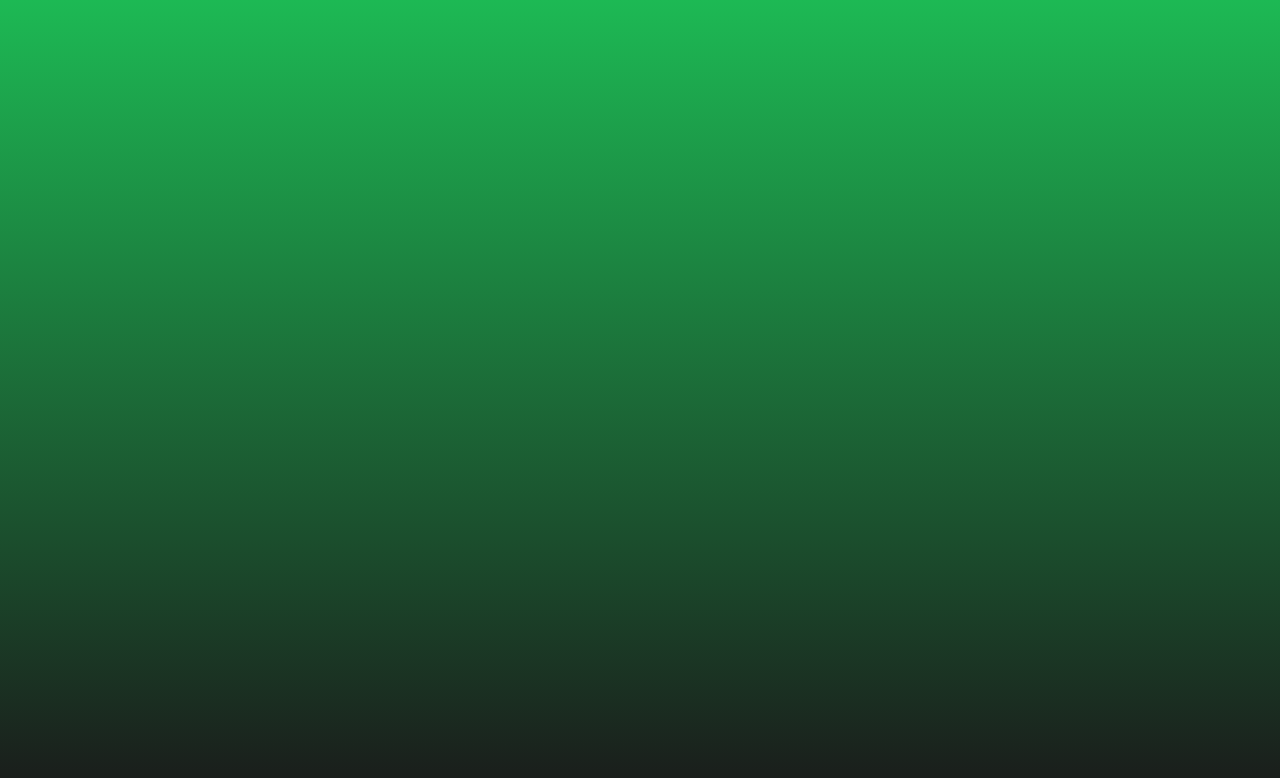
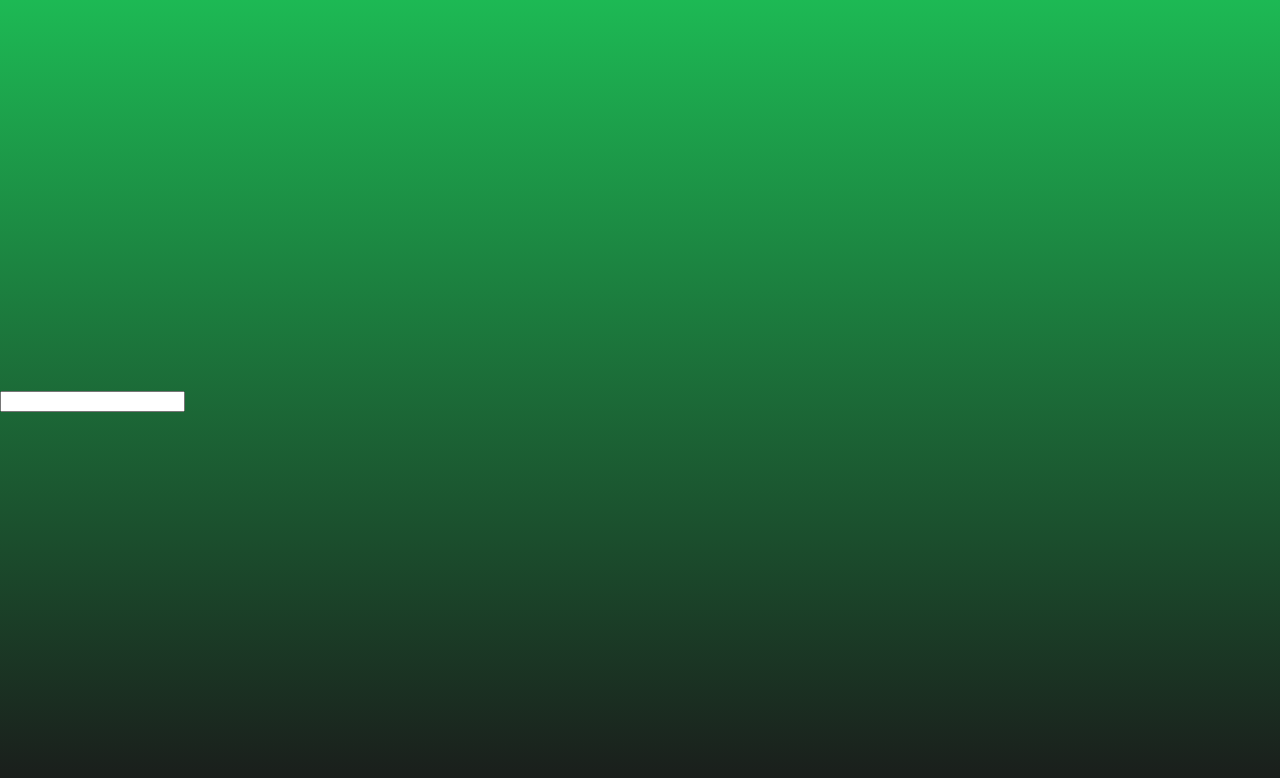
Before and after one commit to kuro-neko-xyz/jammming, a React (Vite) app: page / in a window 1280 px wide. Shown: the top 778 px of the page. Built offline with nearby package versions, Linux system fonts and the light colour scheme.

Commit message:
JAM-05: Create SearchBar component

```diff
--- a/src/App.tsx
+++ b/src/App.tsx
@@ -1,7 +1,12 @@
 import "./App.module.scss";
+import SearchBar from "./components/SearchBar";
 
 function App() {
-  return <></>;
+  return (
+    <>
+      <SearchBar />
+    </>
+  );
 }
 
 export default App;
--- /dev/null
+++ b/src/components/SearchBar/index.tsx
@@ -0,0 +1,12 @@
+const SearchBar = () => {
+  return (
+    <form>
+      <input id="search" list="suggestions" name="search" type="text" />
+      <datalist id="suggestions">
+        <option value="Suggestion 1" />
+      </datalist>
+    </form>
+  );
+};
+
+export default SearchBar;
```
